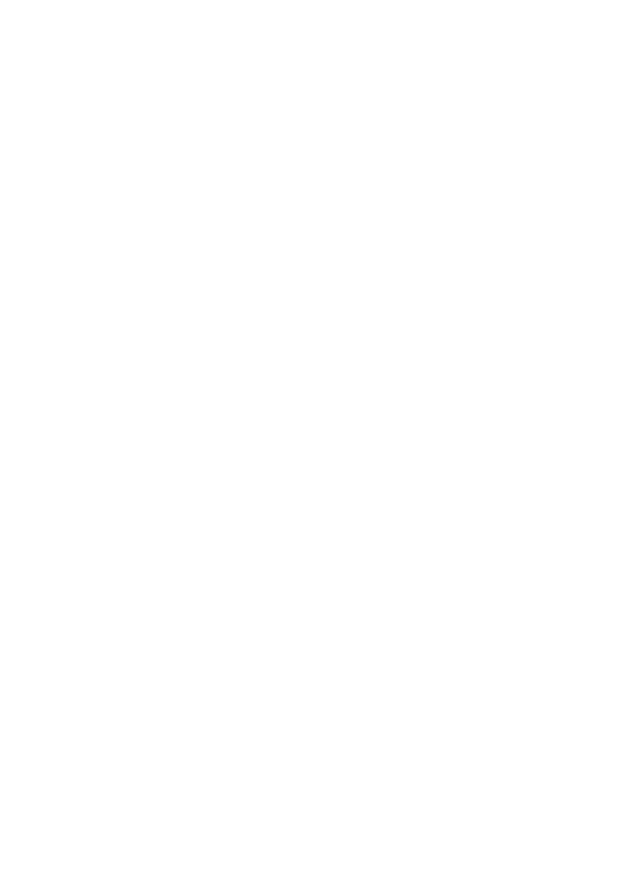
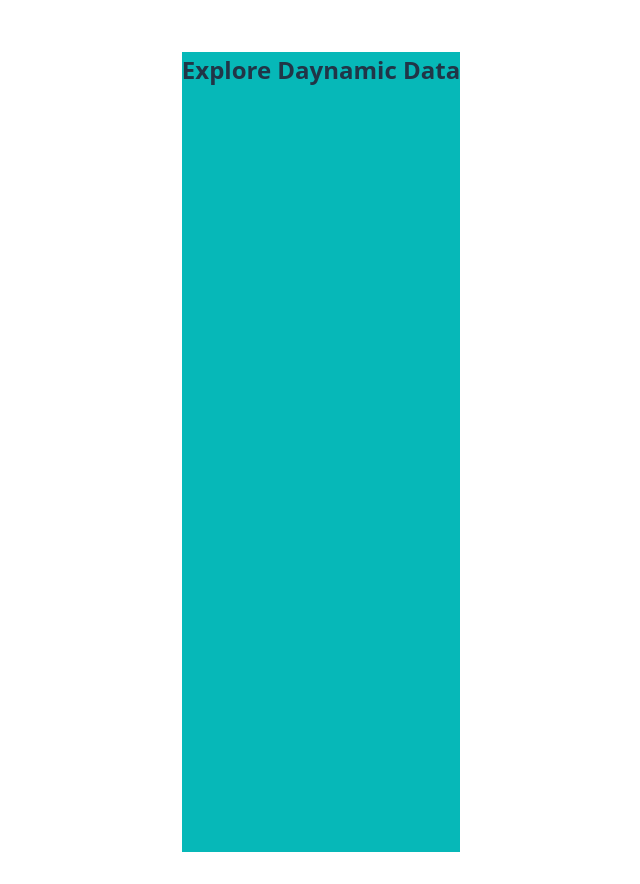
Before and after one commit to ridwanahmedxix/React-, a React (Vite) app in the folder Lesson/Lesson-1/: page / in a window 1280 px wide. Shown: the whole page, without its empty margins (319-959 px from the left). Before the commit the page ends 800 px from the top, so only its background shows below. Built offline with nearby package versions, Linux system fonts and the light colour scheme.

Commit message:
DyData File some style add

```diff
--- a/Lesson/Lesson-1/src/App.jsx
+++ b/Lesson/Lesson-1/src/App.jsx
@@ -1,6 +1,11 @@
 import "./App.css";
+import DyData from "./components/DyData/DyData";
 function App() {
-  return <></>;
+  return (
+    <>
+      <DyData></DyData>
+    </>
+  );
 }
 
 export default App;
--- a/Lesson/Lesson-1/src/components/DyData/DyData.css
+++ b/Lesson/Lesson-1/src/components/DyData/DyData.css
@@ -0,0 +1,5 @@
+#ExploreDyData {
+  background-color: rgb(6, 184, 184);
+  height: 100vh;
+  width: 100%;
+}
--- a/Lesson/Lesson-1/src/components/DyData/DyData.jsx
+++ b/Lesson/Lesson-1/src/components/DyData/DyData.jsx
@@ -2,7 +2,11 @@
 import "./DyData.css";
 
 const DyData = () => {
-  return <div>DyData</div>;
+  return (
+    <div id="ExploreDyData">
+      <h2>Explore Daynamic Data</h2>
+    </div>
+  );
 };
 
 export default DyData;
```
